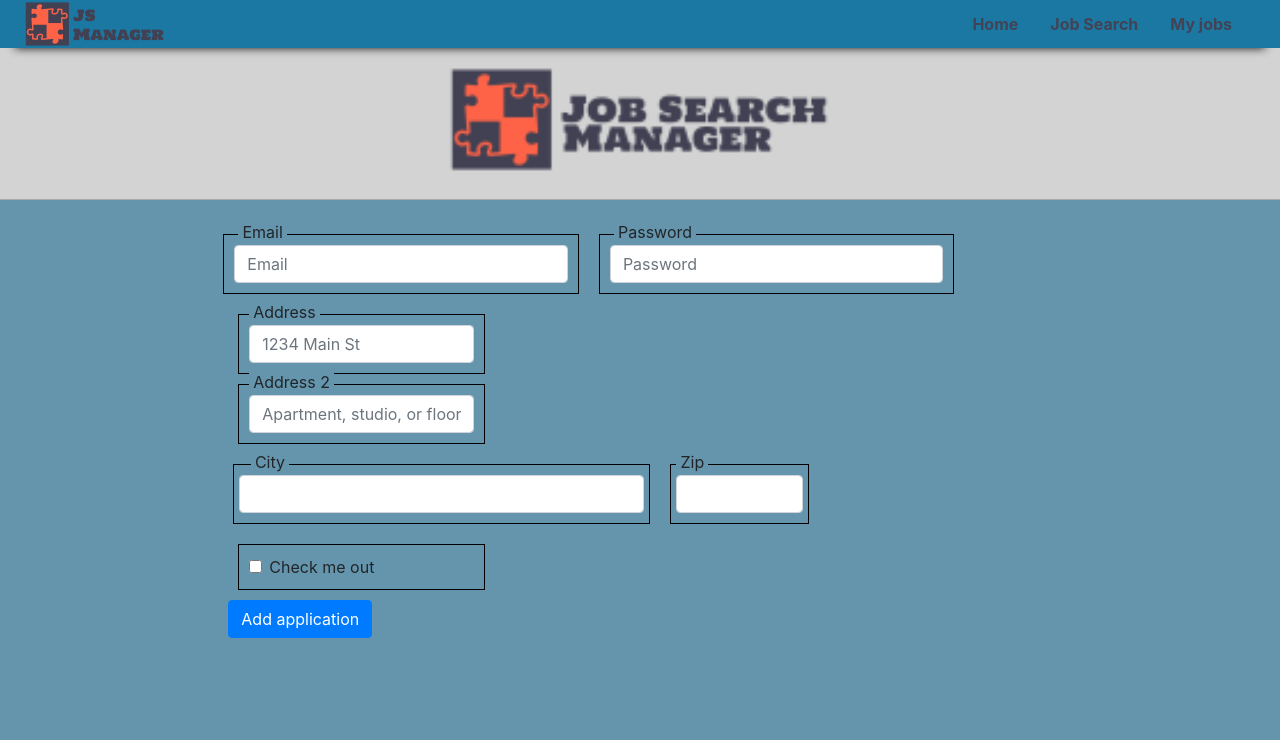
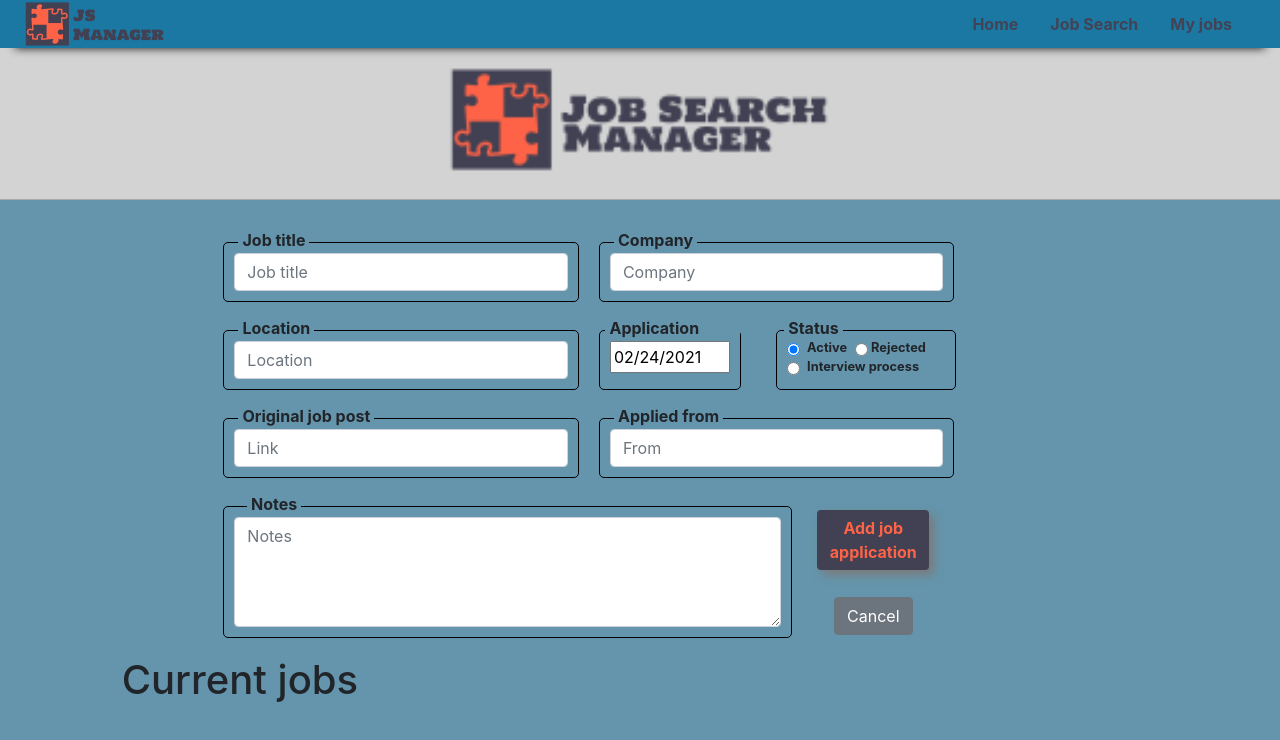
Before and after one commit to ClauMaj/reactproject, a React (Create React App) app: page /jobmanager in a window 1280 px wide. Both pictures are taken after a click on the button "Add job". Shown: the top 740 px of the page. Built offline with nearby package versions, Linux system fonts and the light colour scheme.

Commit message:
added job management

```diff
--- a/package.json
+++ b/package.json
@@ -7,8 +7,10 @@
     "@testing-library/react": "^11.2.5",
     "@testing-library/user-event": "^12.7.1",
     "bootstrap": "^4.6.0",
+    "immer": "^8.0.1",
     "react": "^17.0.1",
     "react-bootstrap": "^1.5.0",
+    "react-datepicker": "^3.6.0",
     "react-dom": "^17.0.1",
     "react-html-parser": "^2.0.2",
     "react-redux": "^7.2.2",
--- a/src/App.js
+++ b/src/App.js
@@ -15,7 +15,7 @@ const App = () => {
           <HomeH1>JS Manager is an app where developers can search for coding jobs and manage their job search!</HomeH1>
           <ButtonDiv>
             <Link to="/jobsearch" className=' mx-5'><Button className='buttonApp' variant="primary" size="lg">Job Search</Button></Link>
-            <Link className=' mx-5'><Button className='buttonApp' variant="primary" size="lg">Manage your applied jobs</Button></Link>
+            <Link to="/jobmanager" className=' mx-5'><Button className='buttonApp' variant="primary" size="lg">Manage your applied jobs</Button></Link>
           </ButtonDiv>
         </div>
       </div>
--- a/src/actions/allActions.js
+++ b/src/actions/allActions.js
@@ -14,6 +14,27 @@ export const detailedJob = (id) => {
     }
 }
 
+export const startAddJobForm = () => {
+    return {
+        type: "STARTADDJOBFORM",
+    }
+}
+
+export const tempJobForm = (data) => {
+    return {
+        type: "TEMPJOBFORM",
+        data: data,
+    }
+}
+
+export const saveJob = (data) => {
+    return {
+        type: "SAVEJOB",
+        data: data,
+    }
+}
+
+
 
 
 
--- a/src/assets/styles/global.css
+++ b/src/assets/styles/global.css
@@ -52,13 +52,16 @@ body {
   border: 1px solid black;
   margin: 10px;
   width: 30%;
+  border-radius: 5px;
 }
+
 .form-group-select {
   position: relative;
   padding: 10px;
   border: 1px solid black;
   margin: 10px;
   width: 10%;
+  border-radius: 5px;
 }
 .form-group-check {
   position: relative;
@@ -67,11 +70,14 @@ body {
   border: 1px solid black;
   margin: 10px;
   width: 10%;
+  border-radius: 5px;
 }
 .form-group > label,
 .form-group-select > label,
-.form-group-check > label {
+.form-group-check > label,
+.form-group-check-status > label {
   font-size: 1rem;
+  font-weight: bold;
   position: absolute;
   top: -15px;
   left: 4%;
@@ -85,6 +91,7 @@ body {
 .form-select {
   max-width: 100%;
   height: 35px;
+  border-radius: 4px;
 }
 
 .jobsLi {
@@ -143,3 +150,20 @@ ul li:last-child {
   color: rgb(26, 120, 163);
   border-bottom: 1px solid rgb(26, 120, 163);
 }
+
+#appDate {
+  height: 4vh;
+  width: 100% !important;
+  overflow: hidden;
+}
+.form-group-check-status {
+  position: relative;
+  font-size: 0.8rem;
+  padding: 7px 10px 7px 10px;
+  border: 1px solid black;
+  margin: 10px 0px 10px 10px;
+  width: 98%;
+  border-radius: 5px;
+  height: 75%;
+  white-space: nowrap;
+}
--- a/src/components/JobForm.js
+++ b/src/components/JobForm.js
@@ -1,67 +1,199 @@
 
-import React, { useState } from 'react'
+import React from 'react'
 import { useDispatch, useSelector } from 'react-redux'
-import { storeJobSearch, detailedJob } from '../actions/allActions'
+import { tempJobForm, startAddJobForm, saveJob } from '../actions/allActions'
 import { Button } from 'react-bootstrap' // import styled-component
+import DatePicker from "react-datepicker";
+import "react-datepicker/dist/react-datepicker.css"
+
 
 
 const JobForm = () => {
     // getting global state
-    const jobsInState = useSelector(state => state.searchedJobs.results)
-
+    const tempJob = useSelector(state => state.tempJobForm)
+    const dateFromState = useSelector(state => state.tempJobForm.date)
+    let startDate = new Date(dateFromState)
 
     // receive dispatch functions
     const dispatch = useDispatch()
 
-    // set form input to local storage
-    const [pickedCity, setPickedCity] = useState('Atlanta');
+    const handleChange = (data, inputType) => {
+        let newTempJob = tempJob
+        switch (inputType) {
+            case "jobTitle":
+                newTempJob = {
+                    ...tempJob,
+                    jobTitle: data,
+                }
+                break;
+            case "company":
+                newTempJob = {
+                    ...tempJob,
+                    company: data,
+                }
+                break;
+            case "location":
+                newTempJob = {
+                    ...tempJob,
+                    location: data,
+                }
+                break;
+            case "active":
+                newTempJob = {
+                    ...tempJob,
+                    active: true,
+                    rejected: false,
+                    interview: false,
+                }
+                break;
+            case "rejected":
+                newTempJob = {
+                    ...tempJob,
+                    active: false,
+                    rejected: true,
+                    interview: false,
+                }
+                break;
+            case "interview":
+                newTempJob = {
+                    ...tempJob,
+                    active: false,
+                    rejected: false,
+                    interview: true,
+                }
+                break;
+            case "date":
+                newTempJob = {
+                    ...tempJob,
+                    date: data,
+                }
+                break;
+            case "link":
+                newTempJob = {
+                    ...tempJob,
+                    link: data,
+                }
+                break;
+            case "from":
+                newTempJob = {
+                    ...tempJob,
+                    from: data,
+                }
+                break;
+            case "notes":
+                newTempJob = {
+                    ...tempJob,
+                    notes: data,
+                }
+                break;
+            default:
+                newTempJob = tempJob;
+        }
+        dispatch(tempJobForm(newTempJob))
+    }
 
-
-
-
-
-
+    const clearForm = () => {
+        dispatch(tempJobForm({
+            jobTitle: "",
+            company: "",
+            location: "",
+            date: new Date(),
+            active: true,
+            rejected: false,
+            interview: false,
+            link: "",
+            from: "",
+            notes: "",
+        }));
+    }
+    const handleSubmit = (e) => {
+        e.preventDefault();
+        dispatch(saveJob(tempJob));
+        clearForm();
+    }
 
     return (
         <>
-            <form>
-                <div className="row">
+            <form onSubmit={handleSubmit}>
+                {/* start Job title and company */}
+                <div className="row my-2">
                     <div className="form-group col-md-5">
-                        <label htmlFor="inputEmail4">Email</label>
-                        <input type="email" className="form-control" id="inputEmail4" placeholder="Email" />
+                        <label htmlFor="jobTitle">Job title</label>
+                        <input value={tempJob.jobTitle} type="text" className="form-control" id="jobTitle" placeholder="Job title" onChange={(e) => { handleChange(e.target.value, "jobTitle") }} />
                     </div>
                     <div className="form-group col-md-5">
-                        <label htmlFor="inputPassword4">Password</label>
-                        <input type="password" className="form-control" id="inputPassword4" placeholder="Password" />
+                        <label htmlFor="company">Company</label>
+                        <input value={tempJob.company} type="text" className="form-control" id="company" placeholder="Company" onChange={(e) => { handleChange(e.target.value, "company") }} />
                     </div>
                 </div>
-                <div className="form-group">
-                    <label htmlFor="inputAddress">Address</label>
-                    <input type="text" className="form-control" id="inputAddress" placeholder="1234 Main St" />
-                </div>
-                <div className="form-group">
-                    <label htmlFor="inputAddress2">Address 2</label>
-                    <input type="text" className="form-control" id="inputAddress2" placeholder="Apartment, studio, or floor" />
-                </div>
-                <div className="form-row">
-                    <div className="form-group col-md-6">
-                        <label htmlFor="inputCity">City</label>
-                        <input type="text" className="form-control" id="inputCity" />
+                {/* end Job title and company */}
+
+                {/* start Location Date and Status */}
+                <div className="row my-2">
+                    <div className="form-group col-md-5">
+                        <label htmlFor="location">Location</label>
+                        <input value={tempJob.location} type="text" className="form-control" id="location" placeholder="Location" onChange={(e) => { handleChange(e.target.value, "location") }} />
                     </div>
                     <div className="form-group col-md-2">
-                        <label htmlFor="inputZip">Zip</label>
-                        <input type="text" className="form-control" id="inputZip" />
+                        <label htmlFor="appDate">Application date</label>
+                        <DatePicker id="appDate" selected={startDate} onChange={(date) => { handleChange(date, "date") }} />
+                    </div>
+
+                    {/* start Radio buttons */}
+                    <div className=" col-lg-3">
+                        <div className="form-group-check-status">
+                            <label>Status</label>
+                            <div className="form-check">
+                                <input checked={tempJob.active} className="form-check-input" name="status" id='active' type="radio" onChange={(e) => { handleChange(e.target.checked, "active") }} />
+                                <label className="form-check-label" htmlFor="active">
+                                    <b>Active</b>
+                                </label>
+                                <input checked={tempJob.rejected} className="form-check-input ml-2" name="status" id='rejected' type="radio" onChange={(e) => { handleChange(e.target.checked, "rejected") }} />
+                                <label className="form-check-label ml-4" htmlFor="rejected">
+                                    <b>Rejected</b>
+                                </label>
+                            </div>
+                            <div className="form-check">
+                                <input checked={tempJob.interview} className="form-check-input" name="status" id='interview' type="radio" onChange={(e) => { handleChange(e.target.checked, "interview") }} />
+                                <label className="form-check-label" htmlFor="interview">
+                                    <b>Interview process</b>
+                                </label>
+                            </div>
+                        </div>
+                    </div>
+                    {/* end Radio buttons */}
+
+                </div>
+                {/* end Location Date and Status */}
+
+                {/* start Link Applied From */}
+                <div className="row my-2">
+                    <div className="form-group col-md-5">
+                        <label htmlFor="link">Original job post</label>
+                        <input value={tempJob.link} type="text" className="form-control" id="link" placeholder="Link" onChange={(e) => { handleChange(e.target.value, "link") }} />
+                    </div>
+                    <div className="form-group col-md-5">
+                        <label htmlFor="via">Applied from</label>
+                        <input value={tempJob.from} type="text" className="form-control" id="from" placeholder="From" onChange={(e) => { handleChange(e.target.value, "from") }} />
                     </div>
                 </div>
-                <div className="form-group">
-                    <div className="form-check">
-                        <input className="form-check-input" type="checkbox" id="gridCheck" />
-                        <label className="form-check-label" htmlFor="gridCheck">
-                            Check me out
-      </label>
+                {/* end Link Applied From */}
+
+                {/* start Notes and button */}
+                <div className="row my-2">
+                    <div className="form-group col-8">
+                        <label htmlFor="notes">Notes</label>
+                        <textarea value={tempJob.notes} type="text" rows="4" className="form-control" id="notes" placeholder="Notes" onChange={(e) => { handleChange(e.target.value, "notes") }} />
+                    </div>
+                    <div className=" col-2 d-flex align-items-center justify-content-around flex-column">
+                        <Button className='buttonApp' type="submit">Add job application</Button>
+                        <Button variant="secondary" onClick={() => {
+                            clearForm();
+                            dispatch(startAddJobForm());
+                        }} >Cancel</Button>
                     </div>
                 </div>
-                <button type="submit" className="btn btn-primary">Add application</button>
+                {/* end Notes and button */}
             </form>
         </>
     )
--- a/src/components/JobManager.js
+++ b/src/components/JobManager.js
@@ -1,27 +1,22 @@
 
-import React, { useState } from 'react'
+import React from 'react'
 import { useDispatch, useSelector } from 'react-redux'
-import { storeJobSearch, detailedJob } from '../actions/allActions'
+import { startAddJobForm } from '../actions/allActions'
 import { Button } from 'react-bootstrap' // import styled-component
 import JobForm from './JobForm'
 
 const JobManager = () => {
     // getting global state
     const jobsInState = useSelector(state => state.searchedJobs.results)
-
+    const showAddForm = useSelector(state => state.startAddJobForm)
 
     // receive dispatch functions
     const dispatch = useDispatch()
 
     // set form input to local storage
-    const [showAddForm, setshowAddForm] = useState(false);
 
     return (
         <>
-
-
-
-
             {showAddForm
                 ?
                 (<div className="row px-0 mx-0 mt-4">
@@ -33,14 +28,19 @@ const JobManager = () => {
                 (<div className="row px-0 mx-0 mt-4">
                     <div className="col-6 offset-3">
                         <Button style={{ backgroundColor: "#414153", color: "#ff6347", border: "none" }} size="lg" block onClick={() => {
-                            setshowAddForm(true)
+                            dispatch(startAddJobForm())
                         }
                         }>Add job</Button>
                     </div>
                 </div>)}
+            {/* end show button/form ternary */}
+
             <div className="row px-0 mx-0">
                 <div className="col-10 offset-1">
+                    <h1>Current jobs</h1>
+                    <ul>
 
+                    </ul>
                 </div>
             </div>
 
--- a/src/components/JobSearch.js
+++ b/src/components/JobSearch.js
@@ -75,7 +75,7 @@ const JobSearch = () => {
             <form onSubmit={handleSearch} className="d-flex align-items-center justify-content-center flex-row">
               <div className="form-group">
                 <label>City</label>
-                <input type="text" className="form-control input-lg" onChange={(e) => { setPickedCity(e.target.value) }} />
+                <input type="text" placeholder="City..." className="form-control input-lg" onChange={(e) => { setPickedCity(e.target.value) }} />
               </div>
               {/* end input field */}
               <div className="form-group-select">
--- a/src/components/ShowDetailedJob.js
+++ b/src/components/ShowDetailedJob.js
@@ -1,6 +1,9 @@
 import React, { Component } from 'react'
 import { connect } from 'react-redux'  // acces to global state
 import ReactHtmlParser from 'react-html-parser';
+import { Link } from "react-router-dom";
+import { Button } from 'react-bootstrap' // import styled-component
+import { tempJobForm, startAddJobForm } from '../actions/allActions'
 
 class ShowDetailedJob extends Component {
     render() {
@@ -17,6 +20,27 @@ class ShowDetailedJob extends Component {
                     }).join('/')}</h5> <h5 className="h6Date"> {this.props.detailedJob.publication_date.slice(0, 10)}</h5></div>
                     <p></p>{ReactHtmlParser(this.props.detailedJob.contents)}
                     <a href={this.props.detailedJob.refs.landing_page} target="_blank">{this.props.detailedJob.refs.landing_page}</a>
+                    <div className="my-5 w-100 d-flex justify-content-center align-items-center">
+                        <Link to="/jobmanager" className=' mx-5'><Button className='buttonApp' variant="primary" onClick={() => {
+                            this.props.setDetailedToTemp({
+                                jobTitle: this.props.detailedJob.name,
+                                company: this.props.detailedJob.company.name,
+                                location: this.props.detailedJob.locations.map((el) => {
+                                    return el.name
+                                }).join('/'),
+                                date: new Date(),
+                                active: true,
+                                rejected: false,
+                                interview: false,
+                                link: this.props.detailedJob.refs.landing_page,
+                                from: "The Muse",
+                                notes: "",
+                            });
+                            this.props.toggleForm();
+                        }
+                        }>Add to my jobs</Button></Link>
+                    </div>
+
                 </div>
             </>
         )
@@ -34,15 +58,16 @@ const mapStateToProps = (state) => {
 
 // update functions for state
 // increment is a prop: this.props.increment(n)
-// const mapDispatchToProps = (dispatch) => {
-//     return {
-//         increment: (n) => dispatch(increment(n))  // callback accepts param and passes it to dispatch
-//     }
-// }
+const mapDispatchToProps = (dispatch) => {
+    return {
+        setDetailedToTemp: (n) => dispatch(tempJobForm(n)),  // callback accepts param and passes it to dispatch
+        toggleForm: () => dispatch(startAddJobForm())
+    }
+}
 
 
 
 // connect takes 2 functions
 // 1st: for pulling down state
 // 2nd: for updating state
-export default connect(mapStateToProps, null)(ShowDetailedJob)
+export default connect(mapStateToProps, mapDispatchToProps)(ShowDetailedJob)
--- a/src/index.js
+++ b/src/index.js
@@ -10,12 +10,14 @@ import { createStore } from 'redux' //Redux.createStore()
 import { Provider } from 'react-redux' // makes available the state by wraping all components
 import "bootstrap/dist/css/bootstrap.min.css"; // import bootstrap link
 import "./assets/styles/global.css";  // import custom css
+import DatePicker from "react-datepicker";
 
 
 
 
 // save state to local storage (convert to string and save)
 const saveToLocalStorage = (reduxGlobalState) => {
+  console.log(reduxGlobalState);
   try {
     const serializeState = JSON.stringify(reduxGlobalState);
     localStorage.setItem('state', serializeState)
@@ -30,7 +32,25 @@ const saveToLocalStorage = (reduxGlobalState) => {
 const loadFromLocalStorage = () => {
   const serializeState = localStorage.getItem('state');
   if (serializeState === null) {
-    return { searchedJobs: { results: [] }, remainingPages: 0, detailedJob: undefined }
+    return {
+      searchedJobs: { results: [] },
+      remainingPages: 0,
+      detailedJob: undefined,
+      startAddJobForm: false,
+      tempJobForm: {
+        jobTitle: "",
+        company: "",
+        location: "",
+        date: new Date(),
+        active: true,
+        rejected: false,
+        interview: false,
+        link: "",
+        from: "",
+        notes: "",
+      },
+      savedJobs: [],
+    }
   }
   else {
     return JSON.parse(serializeState) // JS object
--- a/src/reducers/reducer.js
+++ b/src/reducers/reducer.js
@@ -19,6 +19,21 @@ const reducer = (state, action) => {
                 ...state,
                 detailedJob: oneJob[0],
             }
+        case "STARTADDJOBFORM":
+            return {
+                ...state,
+                startAddJobForm: !state.startAddJobForm,
+            }
+        case "TEMPJOBFORM":
+            return {
+                ...state,
+                tempJobForm: action.data,
+            }
+        case "SAVEJOB":
+            return {
+                ...state,
+                savedJobs: [...state.savedJobs, action.data],
+            }
         default:
             return state;
     }
```
Also changed, not shown: 1 other file (tests, documents, lock files or other folders).
